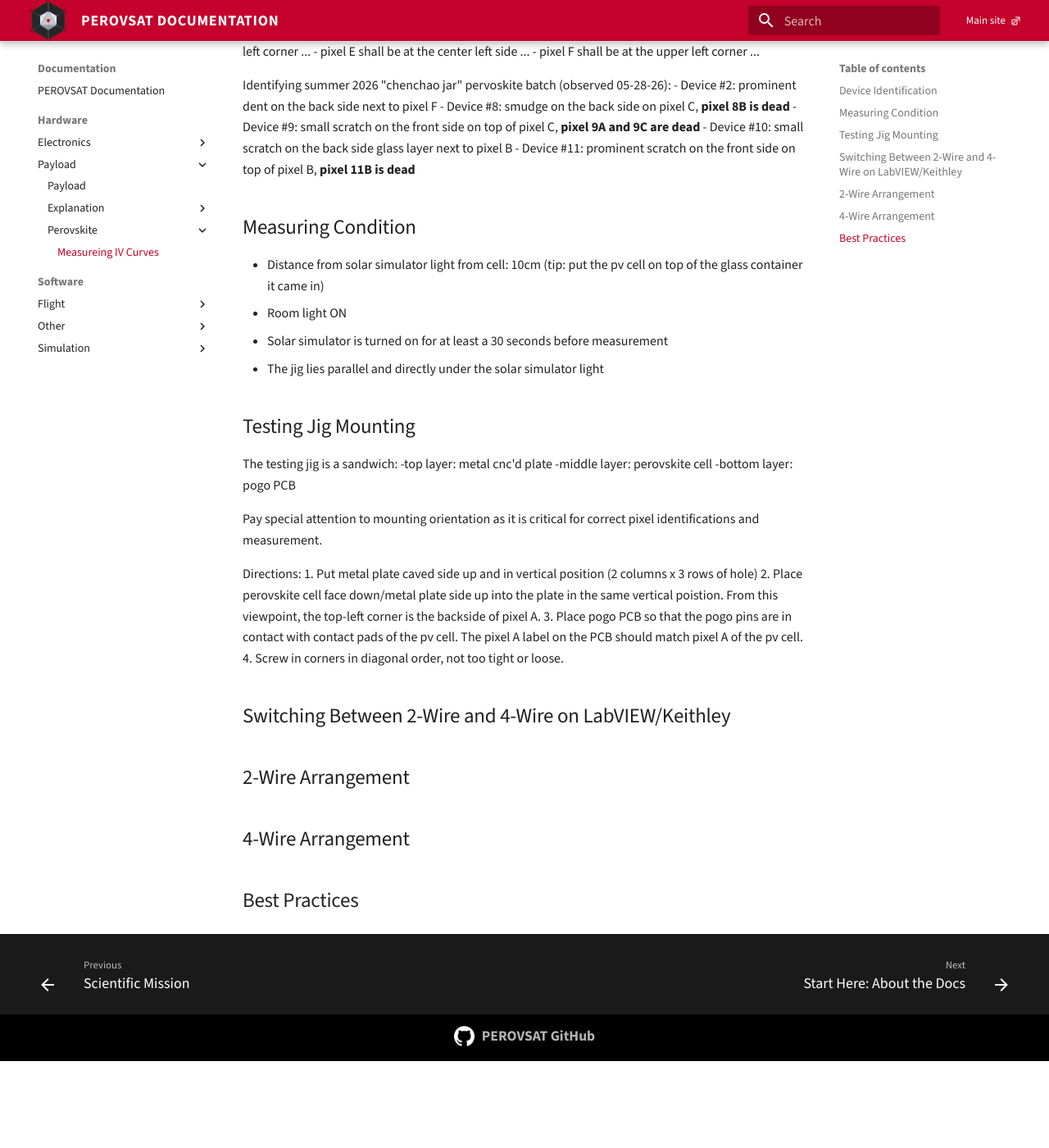
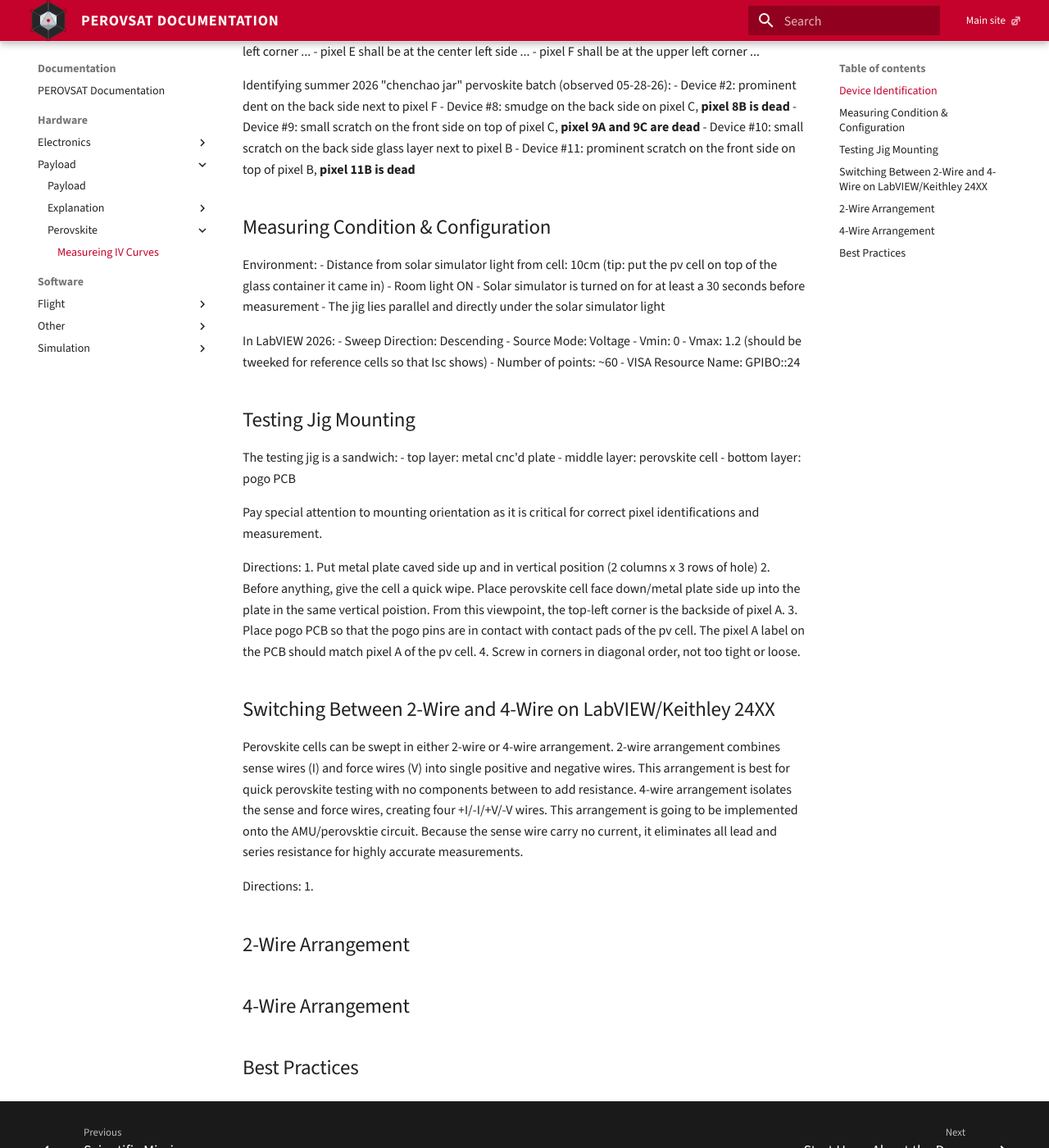
Before and after one commit to PEROVSAT/perovsat.github.io, an MkDocs documentation site: the page built from docs/content/hardware/payload/perovskite/IV curve sweeping.md, in a window 1280 px wide and 1400 px high, scrolled down 328 px. Shown: the whole window at 82% size. Built offline with MkDocs 1.6.1 and Material for MkDocs 9.7.7, drawn with Linux system fonts in a browser that asks for light colours; before the commit the page ends 1622 px from its top, so only the background shows below that.

Commit message:
Update IV curve sweeping.md

```diff
--- a/docs/content/hardware/payload/perovskite/IV curve sweeping.md
+++ b/docs/content/hardware/payload/perovskite/IV curve sweeping.md
@@ -20,29 +20,40 @@ Identifying summer 2026 "chenchao jar" pervoskite batch (observed 05-28-26):
 - Device #10: small scratch on the back side glass layer next to pixel B
 - Device #11: prominent scratch on the front side on top of pixel B, **pixel 11B is dead**
 
-## Measuring Condition
+## Measuring Condition & Configuration
+Environment:
 - Distance from solar simulator light from cell: 10cm (tip: put the pv cell on top of the glass container it came in)
 - Room light ON
 - Solar simulator is turned on for at least a 30 seconds before measurement
 - The jig lies parallel and directly under the solar simulator light
 
+In LabVIEW 2026:
+- Sweep Direction: Descending
+- Source Mode: Voltage
+- Vmin: 0
+- Vmax: 1.2 (should be tweeked for reference cells so that Isc shows)
+- Number of points: ~60
+- VISA Resource Name: GPIBO::24
+
 ## Testing Jig Mounting
 The testing jig is a sandwich:
--top layer: metal cnc'd plate
--middle layer: perovskite cell
--bottom layer: pogo PCB
+- top layer: metal cnc'd plate
+- middle layer: perovskite cell
+- bottom layer: pogo PCB
 
 Pay special attention to mounting orientation as it is critical for correct pixel identifications and measurement.
 
 Directions:
 1. Put metal plate caved side up and in vertical position (2 columns x 3 rows of hole)
-2. Place perovskite cell face down/metal plate side up into the plate in the same vertical poistion. From this viewpoint, the top-left corner is the backside of pixel A.
+2. Before anything, give the cell a quick wipe. Place perovskite cell face down/metal plate side up into the plate in the same vertical poistion. From this viewpoint, the top-left corner is the backside of pixel A.
 3. Place pogo PCB so that the pogo pins are in contact with contact pads of the pv cell. The pixel A label on the PCB should match pixel A of the pv cell.
 4. Screw in corners in diagonal order, not too tight or loose.
 
+## Switching Between 2-Wire and 4-Wire on LabVIEW/Keithley 24XX
+Perovskite cells can be swept in either 2-wire or 4-wire arrangement. 2-wire arrangement combines sense wires (I) and force wires (V) into single positive and negative wires. This arrangement is best for quick perovskite testing with no components between to add resistance. 4-wire arrangement isolates the sense and force wires, creating four +I/-I/+V/-V wires. This arrangement is going to be implemented onto the AMU/perovsktie circuit. Because the sense wire carry no current, it eliminates all lead and series resistance for highly accurate measurements.
 
-## Switching Between 2-Wire and 4-Wire on LabVIEW/Keithley
-
+Directions:
+1.
 
 ## 2-Wire Arrangement
 ## 4-Wire Arrangement
```
